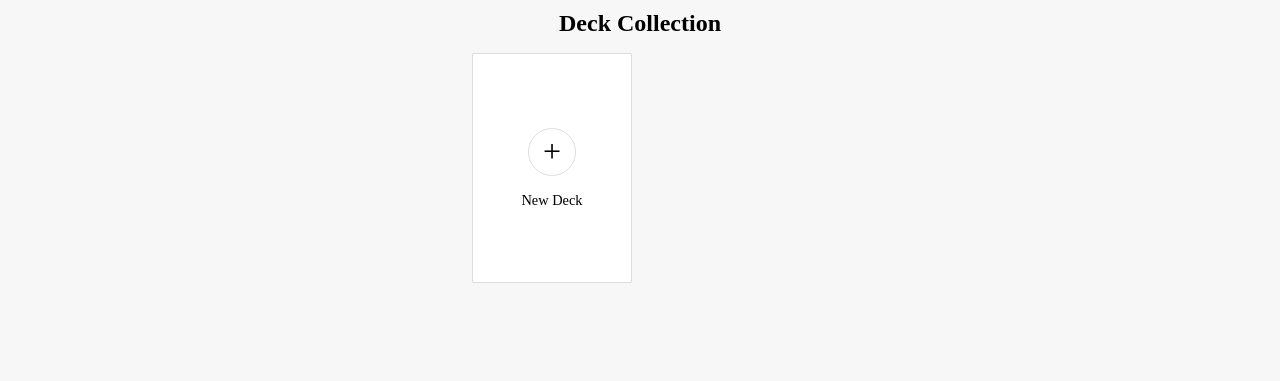
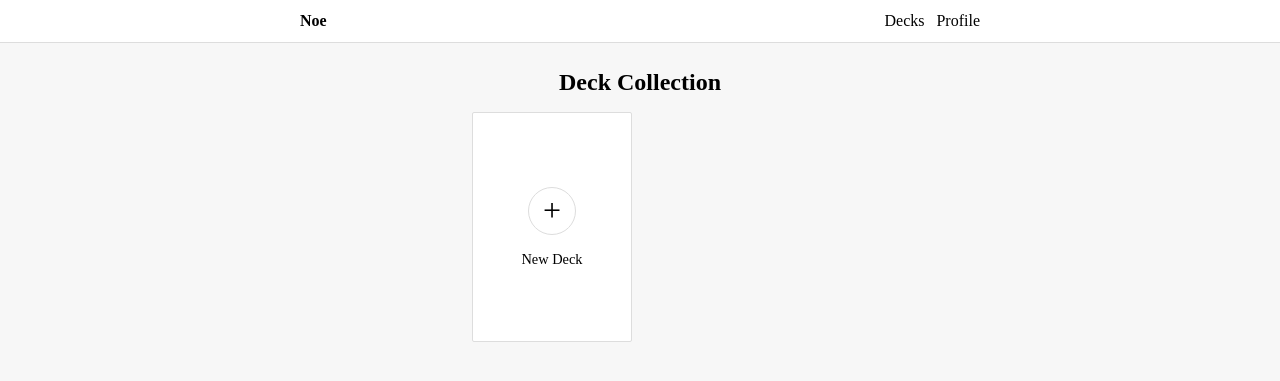
Before and after one commit to developerandrii/noe-website, a Django app: page / in a window 1280 px wide. Shown: the top 381 px of the page. Run offline with Django 5.2, Linux system fonts and the light colour scheme; the visitor is signed in with stand-in values (Sample User, id 1); data that the repository does not hold is empty.

Commit message:
Add site navigation

```diff
--- a/flashcards/static/flashcards/base.css
+++ b/flashcards/static/flashcards/base.css
@@ -12,3 +12,33 @@ body {
 main {
     padding: 10px;
 }
+
+.site-header {
+    margin-bottom: 1rem;
+    padding: .75rem 1rem;
+    border-bottom: 1px solid #ddd;
+    background-color: white;
+}
+
+.site-nav {
+    display: flex;
+    align-items: center;
+    justify-content: space-between;
+    max-width: 680px;
+    margin: auto;
+}
+
+.site-nav__brand {
+    font-weight: 700;
+}
+
+.site-nav__links {
+    display: flex;
+    align-items: center;
+    gap: .75rem;
+}
+
+.site-nav a {
+    color: inherit;
+    text-decoration: none;
+}
--- a/templates/base.html
+++ b/templates/base.html
@@ -15,6 +15,21 @@
     <title>{% block title %}Noe{% endblock %}</title>
 </head>
 <body hx-headers='{"x-csrftoken": "{{ csrf_token }}"}'>
+    <header class="site-header">
+        <nav class="site-nav">
+            <a class="site-nav__brand" href="{% url 'deck-list' %}">Noe</a>
+
+            <div class="site-nav__links">
+                {% if user.is_authenticated %}
+                    <a href="{% url 'deck-list' %}">Decks</a>
+                    <a href="{% url 'profile' %}">Profile</a>
+                {% else %}
+                    <a href="{% url 'login' %}">Log in</a>
+                    <a href="{% url 'register' %}">Register</a>
+                {% endif %}
+            </div>
+        </nav>
+    </header>
     <main>
         {% block main %}
         {% endblock %}
```
